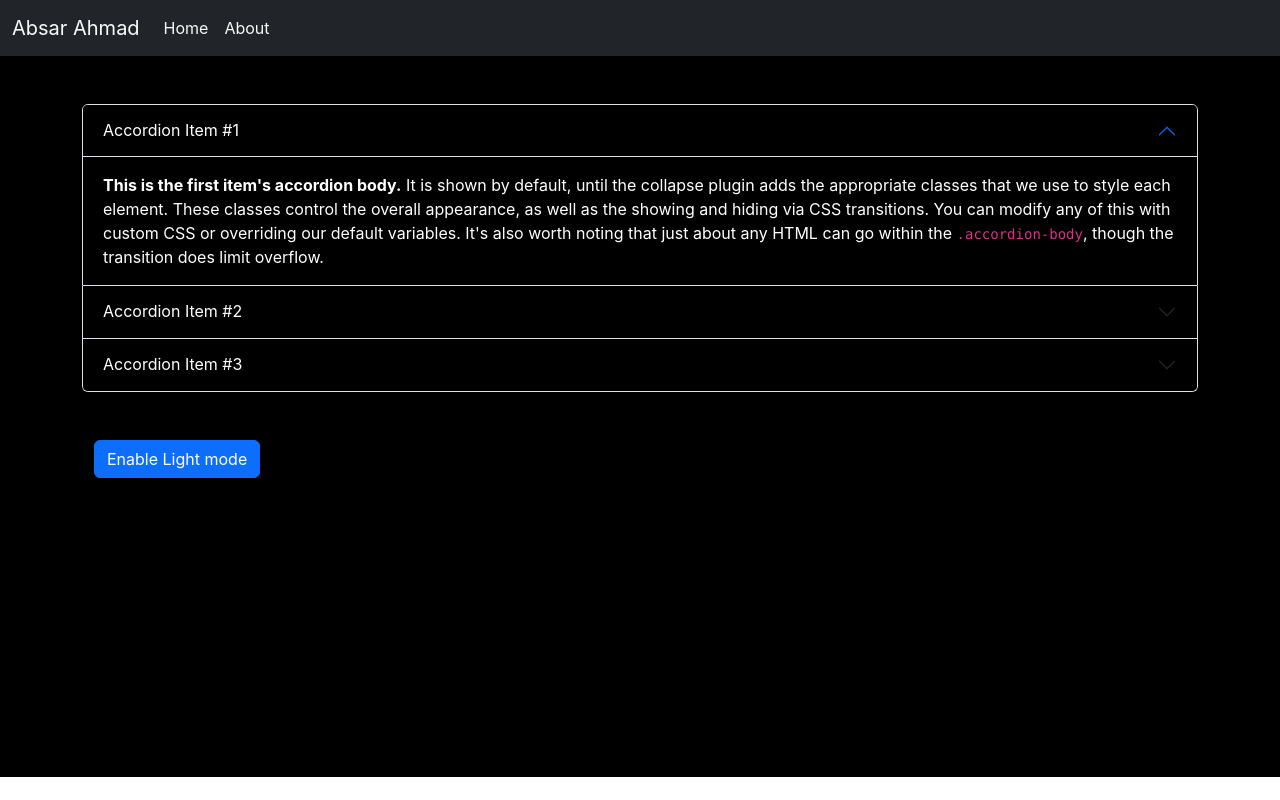
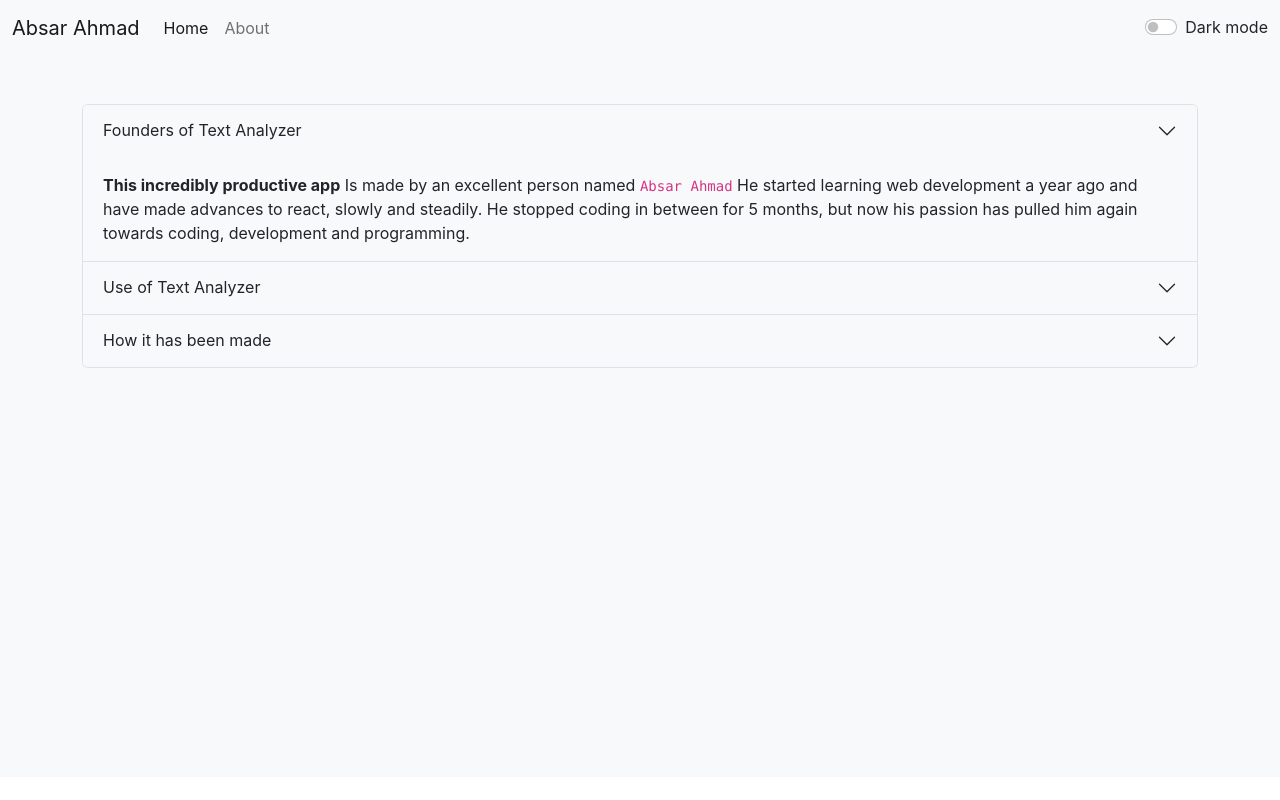
Before and after one commit to Absarr7/Text-Editor-ReactJS, a React (Create React App) app: page /about in a window 1280 px wide. Built offline with nearby package versions, Linux system fonts and the light colour scheme.

Commit message:
dark mode

```diff
--- a/package.json
+++ b/package.json
@@ -6,6 +6,7 @@
     "@testing-library/jest-dom": "^5.16.5",
     "@testing-library/react": "^13.4.0",
     "@testing-library/user-event": "^13.5.0",
+    "bootstrap-icons": "^1.10.2",
     "react": "^18.2.0",
     "react-dom": "^18.2.0",
     "react-router-dom": "^6.6.0",
--- a/src/App.js
+++ b/src/App.js
@@ -1,7 +1,9 @@
 import './App.css';
+
 import Navbar from './components/Navbar';
 import About from './components/About';
 import TextUtils from './components/TextUtiils';
+import React, { useState } from 'react'
 
 import {
   createBrowserRouter,
@@ -12,15 +14,33 @@ import {
 } from "react-router-dom";
 
 function App() {
+  const [mode, setmode] = useState("light");
+
+  const toggleMode = ()=>{
+    if (mode === 'light') {
+      setmode('dark');
+    } else if (mode === 'dark') {
+      setmode('light');
+    }
+  }
+
+  const [alert, setAlert] = useState(null)
+
+  const showAlert = (message, type)=>{
+    setAlert({
+      msg: message,
+      type: type
+    })
+
+  }
   return (
     <>
-    <Navbar title="Absar Ahmad"/>
+    <Navbar title="Absar Ahmad" mode={mode} toggleMode={toggleMode}/>
+    <alert alert={alert} showAlert={showAlert}/>
     <Routes>
-      <Route exact path="/" element={<TextUtils/>}/>
-      <Route exact path="/about" element={<About/>}/>
+      <Route exact path="/" element={<TextUtils  mode={mode} toggleMode={toggleMode}/>}/>
+      <Route exact path="/about" element={<About mode={mode} toggleMode={toggleMode}/>}/>
     </Routes>
-      {/* <TextUtils/> */}
-      {/* <About/> */}
     </>
   );
 }
--- a/src/components/About.js
+++ b/src/components/About.js
@@ -1,85 +1,48 @@
-import React, {useState} from 'react'
+import React from 'react'
 
-export default function About() {
-
-
-    let dark = {
-        backgroundColor: '#18191A',
-        color: 'white'
-    }
-
-    let lightmode = {
-        backgroundColor: 'white',
-        color: 'black'
-    }
-
-    const [darkmode, setDarkMode] = useState({backgroundColor: 'black',
-    color: 'white'})
-
-    const [btn, setBtn] = useState("Enable Light mode")
-
-
-    const togglestyle = ()=>{
-        if (darkmode.backgroundColor == 'white') {
-            setDarkMode({
-            backgroundColor: '#18191A',
-            color: 'white'
-        })
-        setBtn("Enable light mode");
-        }
-        else {
-            setDarkMode({
-                backgroundColor: 'white',
-                color: 'black'}
-            )
-            setBtn("Enable dark mode");
-        }
-    }
+export default function About(props) {
 
     return (
     <>
-    <div className="acc  py-5" style={darkmode} >
-    <div className="container" style={darkmode}>
+    <div className={`acc  py-5 bg-${props.mode}`}>
+    <div className={`container bg-${props.mode}`}>
     <div className="accordion" id="accordionExample">
-  <div className="accordion-item" style={darkmode}>
+  <div className={`accordion-item bg-${props.mode}`}>
     <h2 className="accordion-header" id="headingOne">
-      <button className="accordion-button" type="button" data-bs-toggle="collapse" data-bs-target="#collapseOne" aria-expanded="true" aria-controls="collapseOne" style={darkmode}>
-        Accordion Item #1
+      <button className={`accordion-button collapsed bg-${props.mode} text-${props.mode==='light'?'dark':'light'}`} type="button" data-bs-toggle="collapse" data-bs-target="#collapseOne" aria-expanded="true" aria-controls="collapseOne">
+        Founders of Text Analyzer
       </button>
     </h2>
-    <div id="collapseOne" className="accordion-collapse collapse show" aria-labelledby="headingOne" data-bs-parent="#accordionExample">
+    <div id="collapseOne" className={`accordion-collapse collapse show text-${props.mode==='light'?'dark':'light'}`} aria-labelledby="headingOne" data-bs-parent="#accordionExample">
       <div className="accordion-body">
-        <strong>This is the first item's accordion body.</strong> It is shown by default, until the collapse plugin adds the appropriate classes that we use to style each element. These classes control the overall appearance, as well as the showing and hiding via CSS transitions. You can modify any of this with custom CSS or overriding our default variables. It's also worth noting that just about any HTML can go within the <code>.accordion-body</code>, though the transition does limit overflow.
+        <strong>This incredibly productive app</strong> Is made by an excellent person named <code>Absar Ahmad</code> He started learning web development a year ago and have made advances to react, slowly and steadily. He stopped coding in between for 5 months, but now his passion has pulled him again towards coding, development and programming.
       </div>
     </div>
   </div>
-  <div className="accordion-item" style={darkmode}>
+  <div className={`accordion-item bg-${props.mode}`}>
     <h2 className="accordion-header" id="headingTwo">
-      <button className="accordion-button collapsed" type="button" data-bs-toggle="collapse" data-bs-target="#collapseTwo" aria-expanded="false" aria-controls="collapseTwo" style={darkmode}>
-        Accordion Item #2
+      <button className={`accordion-button collapsed bg-${props.mode} text-${props.mode==='light'?'dark':'light'}`} type="button" data-bs-toggle="collapse" data-bs-target="#collapseTwo" aria-expanded="false" aria-controls="collapseTwo">
+        Use of Text Analyzer
       </button>
     </h2>
-    <div id="collapseTwo" className="accordion-collapse collapse" aria-labelledby="headingTwo" data-bs-parent="#accordionExample">
-      <div className="accordion-body">
-        <strong>This is the second item's accordion body.</strong> It is hidden by default, until the collapse plugin adds the appropriate classes that we use to style each element. These classes control the overall appearance, as well as the showing and hiding via CSS transitions. You can modify any of this with custom CSS or overriding our default variables. It's also worth noting that just about any HTML can go within the <code>.accordion-body</code>, though the transition does limit overflow.
+    <div id="collapseTwo" className={`accordion-collapse collapse text-${props.mode==='light'?'dark':'light'}`} aria-labelledby="headingTwo" data-bs-parent="#accordionExample">
+      <div className="accordion-body" >
+        <strong>Text analyzer is an insanely productive app</strong> That helps it's users to convert their text to uppercase, lowercase. It has the ability to count the characters and words in a given text.
       </div>
     </div>
   </div>
-  <div className="accordion-item" style={darkmode}>
+  <div className={`accordion-item bg-${props.mode}`}>
     <h2 className="accordion-header" id="headingThree">
-      <button className="accordion-button collapsed" type="button" data-bs-toggle="collapse" data-bs-target="#collapseThree" aria-expanded="false" aria-controls="collapseThree" style={darkmode}>
-        Accordion Item #3
+      <button className={`accordion-button collapsed bg-${props.mode} text-${props.mode==='light'?'dark':'light'}`} type="button" data-bs-toggle="collapse" data-bs-target="#collapseThree" aria-expanded="false" aria-controls="collapseThree">
+        How it has been made
       </button>
     </h2>
     <div id="collapseThree" className="accordion-collapse collapse" aria-labelledby="headingThree" data-bs-parent="#accordionExample">
-      <div className="accordion-body">
-        <strong>This is the third item's accordion body.</strong> It is hidden by default, until the collapse plugin adds the appropriate classes that we use to style each element. These classes control the overall appearance, as well as the showing and hiding via CSS transitions. You can modify any of this with custom CSS or overriding our default variables. It's also worth noting that just about any HTML can go within the <code>.accordion-body</code>, though the transition does limit overflow.
+      <div className={`accordion-body text-${props.mode==='light'?'dark':'light'}`} >
+        <strong>I've put all my heart in building Text Analyzer</strong> <code>When there's a will, there's a way.</code> I used reactJS to build Text Analyzer, I used Bootstrap, hooks, States and routes to build this insane app. Enough of my stupid words, lol.
       </div>
     </div>
   </div>
-</div>
-<div className="container  my-5">
-<button className="btn btn-primary" onClick={togglestyle}>{btn}</button>
 </div>
 </div>
 </div>
--- a/src/components/Navbar.js
+++ b/src/components/Navbar.js
@@ -4,21 +4,27 @@ import { Link } from 'react-router-dom'
 export default function Navbar(props) {
   return (
     <>
-    <nav className="navbar navbar-expand-lg bg-dark">
+    <nav className={`navbar navbar-expand-lg navbar-${props.mode} bg-${props.mode} `}>
   <div className="container-fluid">
-    <a className="navbar-brand text-light" href="#">Absar Ahmad</a>
+    <a className="navbar-brand" href="#">Absar Ahmad</a>
     <button className="navbar-toggler" type="button" data-bs-toggle="collapse" data-bs-target="#navbarSupportedContent" aria-controls="navbarSupportedContent" aria-expanded="false" aria-label="Toggle navigation">
       <span className="navbar-toggler-icon"></span>
     </button>
     <div className="collapse navbar-collapse" id="navbarSupportedContent">
       <ul className="navbar-nav me-auto mb-2 mb-lg-0">
         <li className="nav-item">
-          <Link className="nav-link active text-light" to="/ " aria-current="page" >Home</Link>
+          <Link className="nav-link active" to="/ " aria-current="page" >Home</Link>
         </li>
         <li className="nav-item">
-          <Link className="nav-link text-light" to="/about">About</Link>
+        <a>
+          <Link className="nav-link" to="/about">About</Link>
+          </a>
         </li>
       </ul>
+      <div className="form-check form-switch">
+        <input className="form-check-input" type="checkbox" role="switch" id="flexSwitchCheckDefault" onClick={props.toggleMode}/>
+        <label className={`form-check-label text-${props.mode==='light'?'dark':'light'}`} htmlFor="flexSwitchCheckDefault">Dark mode</label>
+</div>
     </div>
   </div>
 </nav>
--- a/src/components/TextUtiils.js
+++ b/src/components/TextUtiils.js
@@ -17,7 +17,8 @@ export default function TextUtils(props) {
     const uppercase = ()=>{
         let newTxt = Txt.toUpperCase()
         setTxt(newTxt)
-        console.log("your text was converted to uppercase");
+        // console.log("your text was converted to uppercase");
+        props.showAlert("converted to uppercase", "Success");
     }
 
     const lowercase = ()=>{
@@ -40,7 +41,7 @@ export default function TextUtils(props) {
         // Txt.select();
         if (Txt !== "") {
             navigator.clipboard.writeText(Txt);
-            alert("Text copied to clipboard")
+            // alert("Text copied to clipboard");
         }
         else {
             alert("What in world will you do by copying nothing?")
@@ -49,9 +50,10 @@ export default function TextUtils(props) {
 
     return (
         <>
-        <div className="container my-5">
+        <div className={`bigcontainer bg-${props.mode} p-5`}>
+        <div className="container">
         <div class="mb-3 my-5">
-        <h4>Enter text to analyze below:-</h4>
+        <h4 className={`text-${props.mode==='light'?'dark':'light'}`}>Enter text to analyze below:-</h4>
         <textarea className="form-control" value={Txt}id="exampleFormControlTextarea1" rows="3" onChange={ontextchange} placeholder="write your text here..."></textarea>
         </div>
         <button className="btn btn-primary mx-2" onClick={uppercase}>To uppercase</button>
@@ -61,11 +63,12 @@ export default function TextUtils(props) {
         </div>
         <div className="container">
         <div className="summary my-5">
-            <h3>Your text's summary</h3>
-            <p className="summary-text">
-            Your text have {Txt.split(" ").length} words and {Txt.length} characters.
+            <h3 className={`text-${props.mode==='light'?'dark':'light'}`}>Your text's summary</h3>
+            <p className={`summary-text text-${props.mode==='light'?'dark':'light'}`}>
+            Your text have {Txt.split(" ").length-1} words and {Txt.length} characters.
             </p>
-            <p className='analy'>It's going to take {Math.round(arrayed*0.2)} seconds to read the whole text</p>
+            <p className={`analy text-${props.mode==='light'?'dark':'light'}`}>It's going to take {Math.round(arrayed*0.2)} seconds to read the whole text</p>
+        </div>
         </div>
         </div>
 
```
Also changed, not shown: src/components/Alerts.js (added, +9 -0 lines), 1 other file (tests, documents, lock files or other folders).
